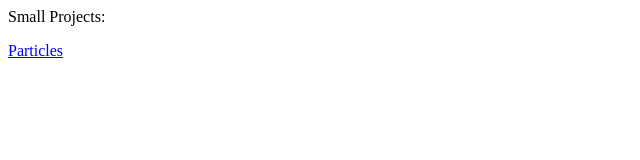
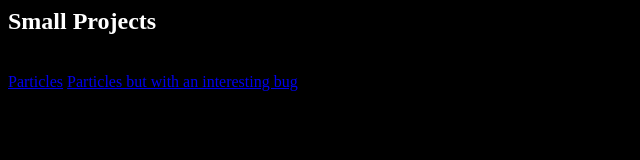
Before and after one commit to tweber2021/tweber2021.github.io, a plain HTML site: page index.html in a window 1280 px wide. Shown: the whole page, without its empty margins (0-640 px from the left). Drawn offline with Linux system fonts and the light colour scheme.

Commit message:
Update index.html

```diff
--- a/index.html
+++ b/index.html
@@ -1,12 +1,14 @@
 <html>
 
 <head>
-<title>Website</title>
+<title>T Weber's Archive</title>
 </head>
 
-<body>
-<p>Small Projects:</p>
-<a href="particles/particles.html">Particles</a>
+<body style="background-color:black;">
+<h2 style = "color:white;">Small Projects</h2>
+<br>
+<a href="particles/index.html">Particles</a>
+<a href="particles/fail.html">Particles but with an interesting bug</a>
 </body>
 
 </html>
```
